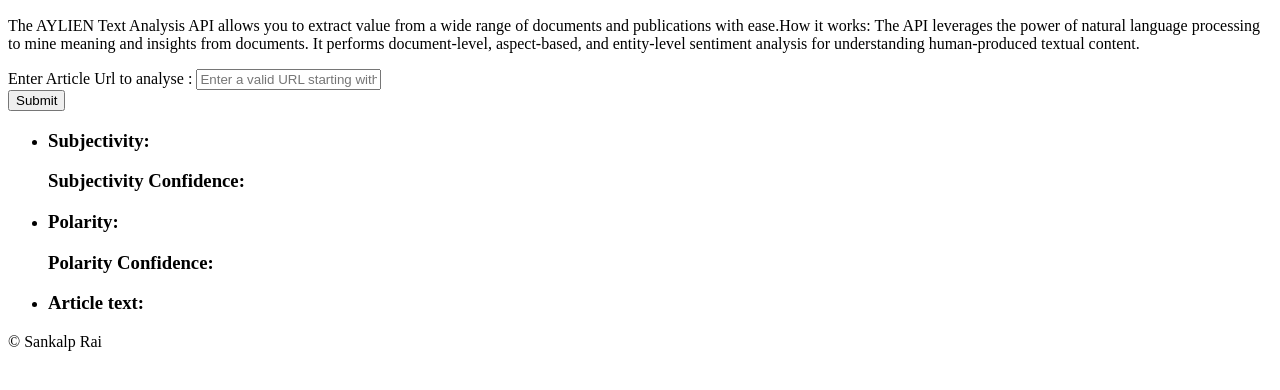
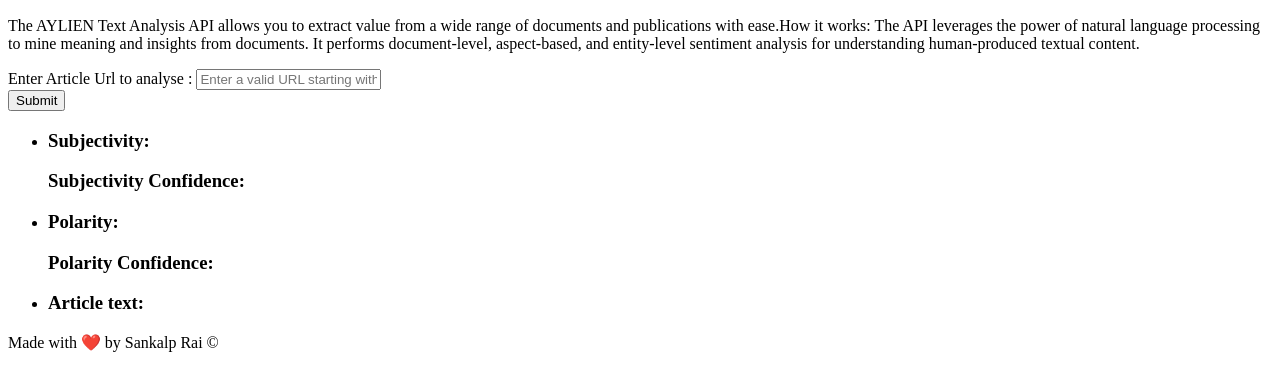
Before and after one commit to sankalp137rai/News_Artical_NLP, a plain HTML site: page src/client/views/index.html in a window 1280 px wide. Shown: the part 110-500 px from the top of the page. Drawn offline with Linux system fonts and the light colour scheme.

Commit message:
client side code

```diff
--- a/src/client/views/index.html
+++ b/src/client/views/index.html
@@ -48,7 +48,7 @@
       </main>
 
       <footer>
-        <p>&copy Sankalp Rai</p>
+        <p>Made with ️❤️ by Sankalp Rai &copy</p>
       </footer>
     </div>
     <script>
```
